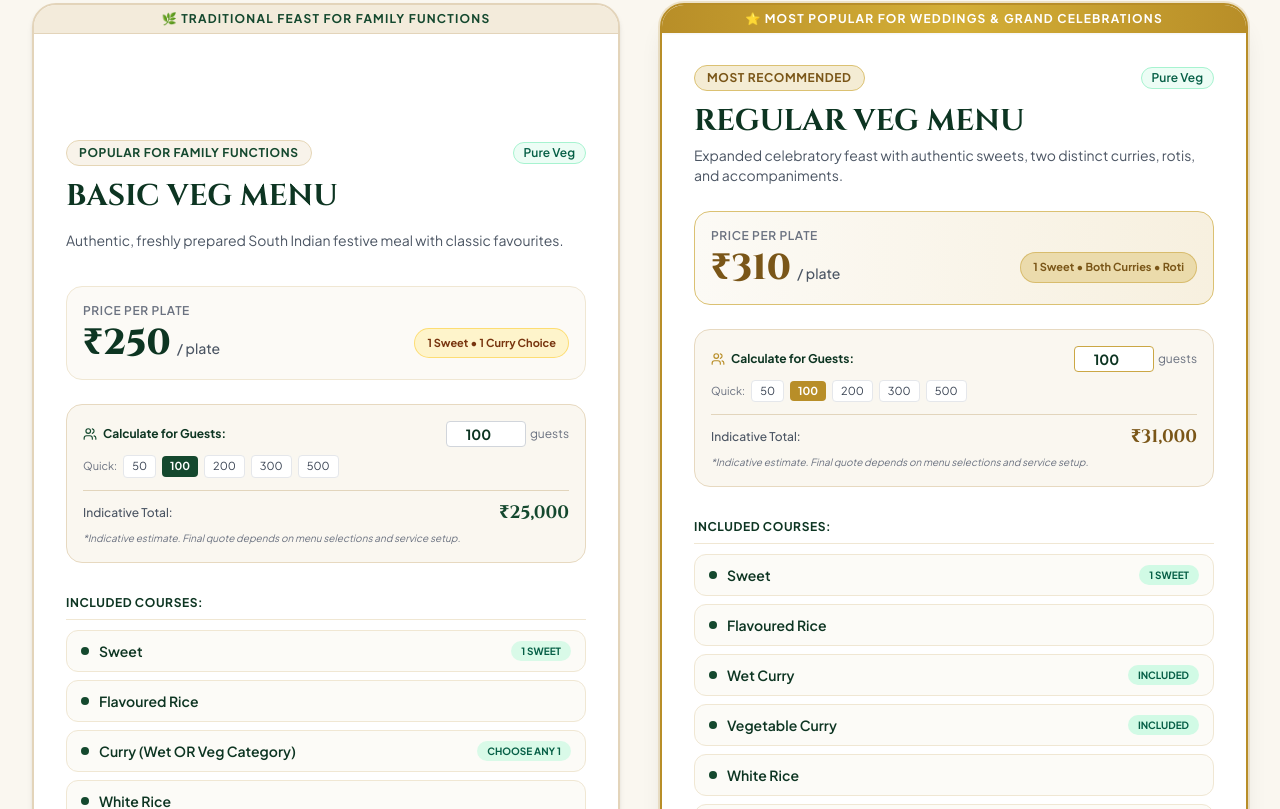
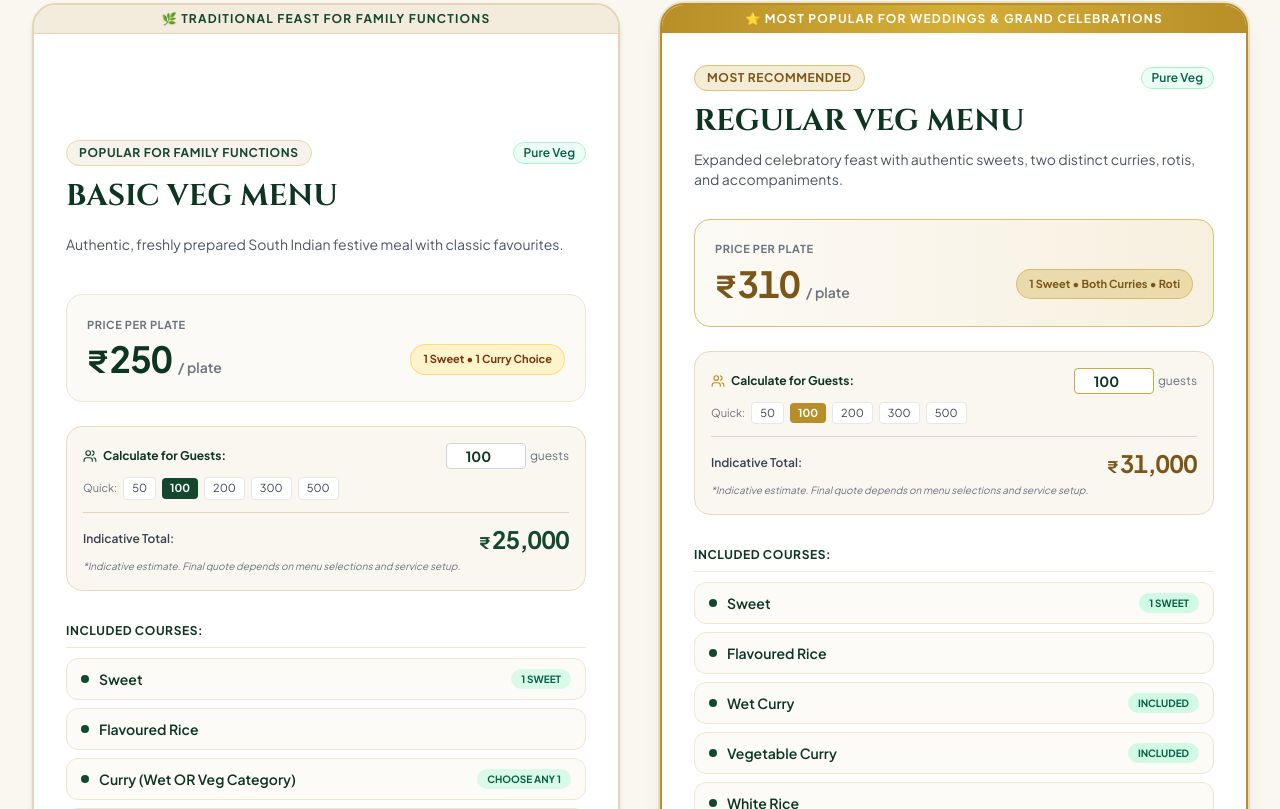
Before and after one commit to lalith-sky/catering, a Next.js app: page / in a window 1280 px wide. Shown: the part 3651-4460 px from the top of the page. Built offline with nearby package versions, Linux system fonts and the light colour scheme; a web font is replaced by a local one.

Commit message:
Fix price font, Rupee symbol typography, and card alignments in MenuPackagesSection

```diff
--- a/src/components/BookingEnquiryForm.tsx
+++ b/src/components/BookingEnquiryForm.tsx
@@ -209,9 +209,12 @@ Please share the detailed quote and availability. Thank you!`;
                 </div>
                 <div className="flex justify-between pt-1">
                   <span className="text-gray-600">Indicative Estimate:</span>
-                  <span className="font-serif font-bold text-base text-[#14482E]">
-                    ₹{estimatedTotal.toLocaleString("en-IN")}
-                  </span>
+                  <div className="flex items-baseline">
+                    <span className="font-sans font-bold text-sm text-[#14482E] mr-0.5">₹</span>
+                    <span className="font-sans font-bold text-base text-[#14482E] tabular-nums">
+                      {estimatedTotal.toLocaleString("en-IN")}
+                    </span>
+                  </div>
                 </div>
               </div>
 
@@ -253,7 +256,7 @@ Please share the detailed quote and availability. Thank you!`;
                     <span className="font-serif text-xl sm:text-2xl font-bold text-[#0D3522]">
                       {currentPkg.name}
                     </span>
-                    <span className="text-sm font-semibold text-[#8E6515] bg-gold-100 px-2.5 py-0.5 rounded-full border border-gold-300">
+                    <span className="text-sm font-bold text-[#8E6515] bg-gold-100 px-2.5 py-0.5 rounded-full border border-gold-300 font-sans tabular-nums">
                       ₹{currentPkg.pricePerPlate}/plate
                     </span>
                   </div>
@@ -268,9 +271,14 @@ Please share the detailed quote and availability. Thank you!`;
                   <span className="text-[11px] font-semibold text-gray-500 block uppercase">
                     Indicative Estimate ({formData.numberOfGuests || 0} guests)
                   </span>
-                  <span className="font-serif text-2xl font-extrabold text-[#14482E]">
-                    ₹{estimatedTotal.toLocaleString("en-IN")}
-                  </span>
+                  <div className="flex items-baseline sm:justify-end">
+                    <span className="font-sans font-bold text-lg text-[#14482E] mr-0.5 leading-none select-none">
+                      ₹
+                    </span>
+                    <span className="font-sans text-2xl font-extrabold tracking-tight text-[#14482E] tabular-nums leading-none">
+                      {estimatedTotal.toLocaleString("en-IN")}
+                    </span>
+                  </div>
                 </div>
               </div>
 
--- a/src/components/MenuPackagesSection.tsx
+++ b/src/components/MenuPackagesSection.tsx
@@ -73,23 +73,28 @@ export default function MenuPackagesSection({ onSelectPackage }: MenuPackagesSec
               <h3 className="font-serif text-2xl sm:text-3xl font-bold text-[#0D3522] mb-1">
                 BASIC VEG MENU
               </h3>
-              <p className="text-xs sm:text-sm text-gray-600 mb-6 min-h-[2.75rem] flex items-center">
+              <p className="text-xs sm:text-sm text-gray-600 mb-6 min-h-[3.25rem] flex items-center leading-relaxed">
                 {MENU_PACKAGES[0].tagline}
               </p>
 
               {/* Price Callout */}
-              <div className="bg-cream-50 p-4 rounded-2xl border border-cream-200 mb-6">
-                <span className="text-xs font-semibold text-gray-500 uppercase tracking-wider block mb-1">
+              <div className="bg-cream-50 p-4 sm:p-5 rounded-2xl border border-cream-200 mb-6 min-h-[108px] flex flex-col justify-center">
+                <span className="text-[11px] font-bold text-gray-500 uppercase tracking-wider block mb-1.5">
                   Price Per Plate
                 </span>
-                <div className="flex items-center justify-between gap-2">
-                  <div className="flex items-baseline gap-1.5">
-                    <span className="font-serif text-3xl sm:text-4xl font-extrabold text-[#0D3522]">
-                      ₹{MENU_PACKAGES[0].pricePerPlate}
+                <div className="flex items-center justify-between gap-3 flex-wrap sm:flex-nowrap">
+                  <div className="flex items-baseline">
+                    <span className="font-sans font-extrabold text-2xl sm:text-3xl text-[#0D3522] mr-0.5 leading-none select-none">
+                      ₹
                     </span>
-                    <span className="text-sm font-medium text-gray-600">/ plate</span>
+                    <span className="font-sans text-3xl sm:text-4xl font-extrabold tracking-tight text-[#0D3522] tabular-nums leading-none">
+                      {MENU_PACKAGES[0].pricePerPlate}
+                    </span>
+                    <span className="text-xs sm:text-sm font-semibold text-gray-500 ml-1.5">
+                      / plate
+                    </span>
                   </div>
-                  <span className="inline-flex items-center text-[11px] font-bold text-amber-900 bg-amber-100/90 px-3 py-1.5 rounded-full border border-amber-300/70 shadow-xs shrink-0">
+                  <span className="inline-flex items-center text-[11px] font-bold text-amber-900 bg-amber-100/90 px-3 py-1.5 rounded-full border border-amber-300/70 shadow-xs shrink-0 self-center">
                     1 Sweet • 1 Curry Choice
                   </span>
                 </div>
@@ -137,11 +142,16 @@ export default function MenuPackagesSection({ onSelectPackage }: MenuPackagesSec
                 </div>
 
                 {/* Indicative Total Display */}
-                <div className="pt-2 border-t border-[#E2D5BC] flex items-center justify-between">
-                  <span className="text-xs text-gray-600 font-medium">Indicative Total:</span>
-                  <span className="font-serif text-lg font-bold text-[#14482E]">
-                    ₹{(MENU_PACKAGES[0].pricePerPlate * basicGuests).toLocaleString("en-IN")}
-                  </span>
+                <div className="pt-2.5 border-t border-[#E2D5BC] flex items-center justify-between">
+                  <span className="text-xs text-gray-700 font-semibold">Indicative Total:</span>
+                  <div className="flex items-baseline">
+                    <span className="font-sans font-bold text-base text-[#14482E] mr-0.5 leading-none select-none">
+                      ₹
+                    </span>
+                    <span className="font-sans text-xl sm:text-2xl font-extrabold tracking-tight text-[#14482E] tabular-nums leading-none">
+                      {(MENU_PACKAGES[0].pricePerPlate * basicGuests).toLocaleString("en-IN")}
+                    </span>
+                  </div>
                 </div>
                 <p className="text-[10px] text-gray-500 mt-1 italic">
                   *Indicative estimate. Final quote depends on menu selections and service setup.
@@ -218,23 +228,28 @@ export default function MenuPackagesSection({ onSelectPackage }: MenuPackagesSec
               <h3 className="font-serif text-2xl sm:text-3xl font-bold text-[#0D3522] mb-1">
                 REGULAR VEG MENU
               </h3>
-              <p className="text-xs sm:text-sm text-gray-600 mb-6 min-h-[2.75rem] flex items-center">
+              <p className="text-xs sm:text-sm text-gray-600 mb-6 min-h-[3.25rem] flex items-center leading-relaxed">
                 {MENU_PACKAGES[1].tagline}
               </p>
 
               {/* Price Callout */}
-              <div className="bg-gradient-to-r from-[#FCFAF5] to-[#F7F0DF] p-4 rounded-2xl border border-gold-300 mb-6 shadow-xs">
-                <span className="text-xs font-semibold text-gray-500 uppercase tracking-wider block mb-1">
+              <div className="bg-gradient-to-r from-[#FCFAF5] to-[#F7F0DF] p-4 sm:p-5 rounded-2xl border border-gold-300 mb-6 shadow-xs min-h-[108px] flex flex-col justify-center">
+                <span className="text-[11px] font-bold text-gray-500 uppercase tracking-wider block mb-1.5">
                   Price Per Plate
                 </span>
-                <div className="flex items-center justify-between gap-2">
-                  <div className="flex items-baseline gap-1.5">
-                    <span className="font-serif text-3xl sm:text-4xl font-extrabold text-[#7A5618]">
-                      ₹{MENU_PACKAGES[1].pricePerPlate}
+                <div className="flex items-center justify-between gap-3 flex-wrap sm:flex-nowrap">
+                  <div className="flex items-baseline">
+                    <span className="font-sans font-extrabold text-2xl sm:text-3xl text-[#7A5618] mr-0.5 leading-none select-none">
+                      ₹
                     </span>
-                    <span className="text-sm font-medium text-gray-600">/ plate</span>
+                    <span className="font-sans text-3xl sm:text-4xl font-extrabold tracking-tight text-[#7A5618] tabular-nums leading-none">
+                      {MENU_PACKAGES[1].pricePerPlate}
+                    </span>
+                    <span className="text-xs sm:text-sm font-semibold text-gray-500 ml-1.5">
+                      / plate
+                    </span>
                   </div>
-                  <span className="inline-flex items-center text-[11px] font-bold text-[#7A5618] bg-gold-200/90 px-3 py-1.5 rounded-full border border-gold-400/60 shadow-xs shrink-0">
+                  <span className="inline-flex items-center text-[11px] font-bold text-[#7A5618] bg-gold-200/90 px-3 py-1.5 rounded-full border border-gold-400/60 shadow-xs shrink-0 self-center">
                     1 Sweet • Both Curries • Roti
                   </span>
                 </div>
@@ -282,11 +297,16 @@ export default function MenuPackagesSection({ onSelectPackage }: MenuPackagesSec
                 </div>
 
                 {/* Indicative Total Display */}
-                <div className="pt-2 border-t border-[#E2D5BC] flex items-center justify-between">
-                  <span className="text-xs text-gray-600 font-medium">Indicative Total:</span>
-                  <span className="font-serif text-lg font-bold text-[#7A5618]">
-                    ₹{(MENU_PACKAGES[1].pricePerPlate * regularGuests).toLocaleString("en-IN")}
-                  </span>
+                <div className="pt-2.5 border-t border-[#E2D5BC] flex items-center justify-between">
+                  <span className="text-xs text-gray-700 font-semibold">Indicative Total:</span>
+                  <div className="flex items-baseline">
+                    <span className="font-sans font-bold text-base text-[#7A5618] mr-0.5 leading-none select-none">
+                      ₹
+                    </span>
+                    <span className="font-sans text-xl sm:text-2xl font-extrabold tracking-tight text-[#7A5618] tabular-nums leading-none">
+                      {(MENU_PACKAGES[1].pricePerPlate * regularGuests).toLocaleString("en-IN")}
+                    </span>
+                  </div>
                 </div>
                 <p className="text-[10px] text-gray-500 mt-1 italic">
                   *Indicative estimate. Final quote depends on menu selections and service setup.
```
